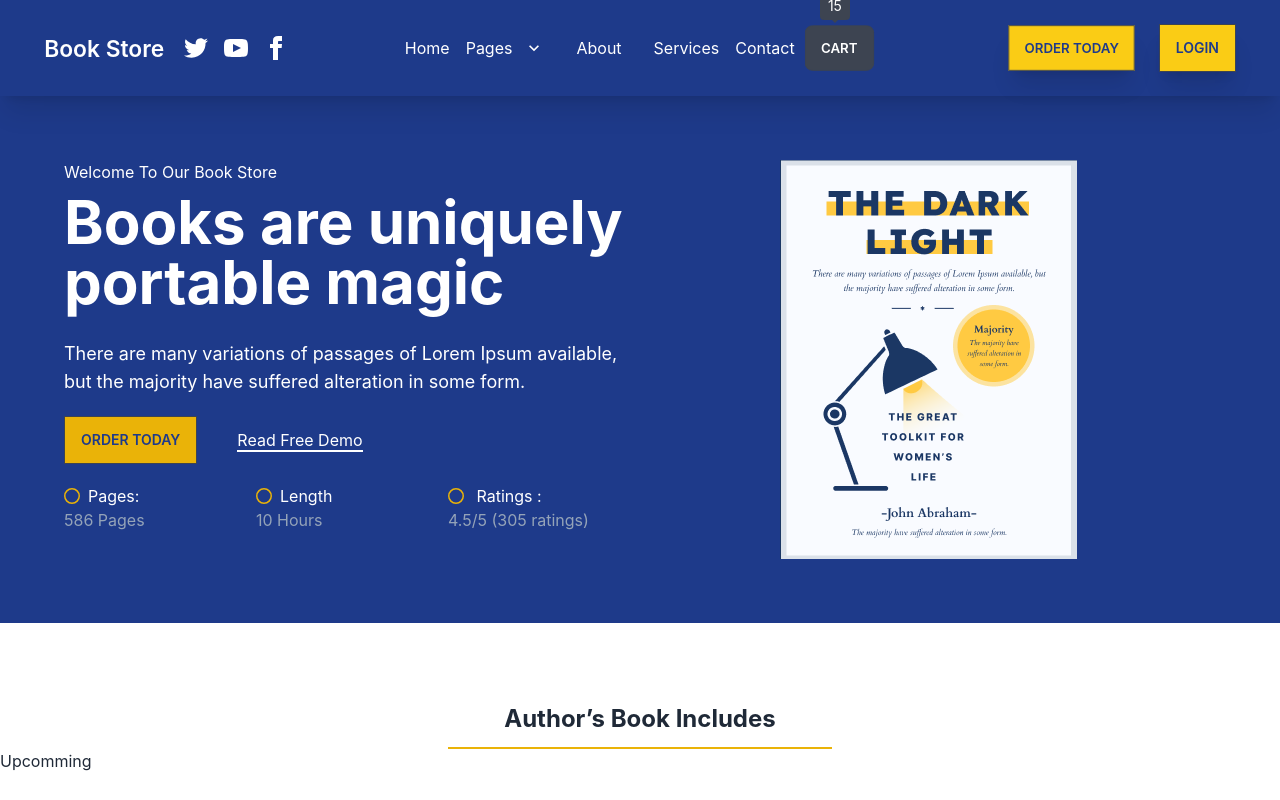
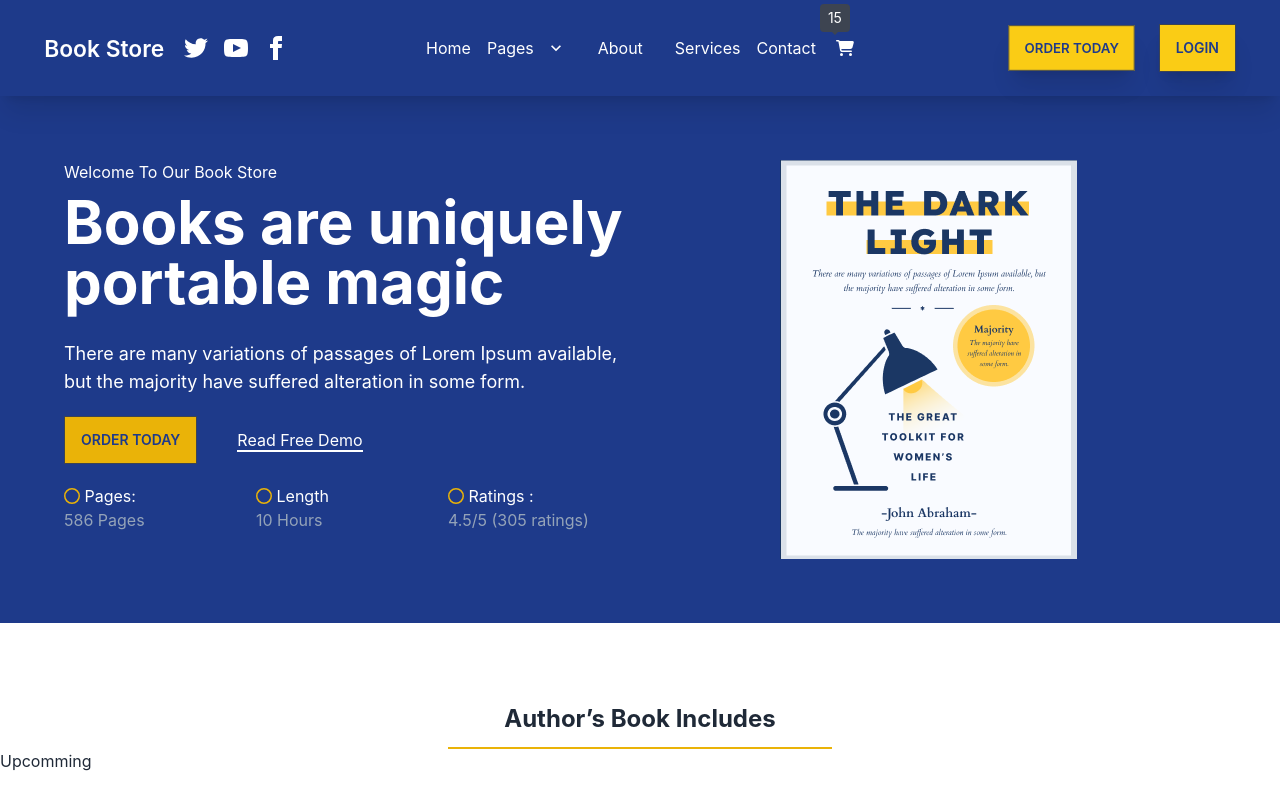
Before and after one commit to imashiqe/book-app, a React (Create React App) app: page / in a window 1280 px wide. Shown: the top 800 px of the page. Built offline with nearby package versions, Linux system fonts and the light colour scheme.

Commit message:
cart and include page  icon updated

```diff
--- a/src/component/Home/Banner/Banner.js
+++ b/src/component/Home/Banner/Banner.js
@@ -34,15 +34,15 @@ portable magic </h2>
 
              <div className='grid grid-cols-3 py-5' >
                  <div >
-                    <h2 className='text-white'><span className='pr-2 text-yellow-500'><FontAwesomeIcon icon={faCircle} /></span>Pages:</h2>
+                    <h2 className='text-white'><span > <FontAwesomeIcon icon={faCircle} className="text-yellow-500" /> </span>Pages:</h2>
                     <p className='text-slate-400 '>586 Pages</p>
                  </div>
                  <div >
-                 <h2 className='text-white'> <span className='pr-2 text-yellow-500'><FontAwesomeIcon icon={faCircle} /></span>Length</h2>
+                 <h2 className='text-white'> <span > <FontAwesomeIcon icon={faCircle} className="text-yellow-500" /> </span>Length</h2>
                     <p className='text-slate-400'>10 Hours</p>
                  </div>
                  <div >
-                 <h2 className='text-white'> <span className='pr-2 text-yellow-500'><FontAwesomeIcon icon={faCircle} /></span> Ratings :</h2>
+                 <h2 className='text-white'> <span > <FontAwesomeIcon icon={faCircle} className="text-yellow-500" /></span> Ratings :</h2>
                     <p className='text-slate-400'>4.5/5 (305 ratings)</p>
                  </div>
              </div>
--- a/src/component/Home/Chapter_include/Chapter_include.js
+++ b/src/component/Home/Chapter_include/Chapter_include.js
@@ -1,3 +1,5 @@
+import { faCircle } from '@fortawesome/free-solid-svg-icons';
+import { FontAwesomeIcon } from '@fortawesome/react-fontawesome';
 import React from 'react';
 import { Link, NavLink } from 'react-router-dom';
 
@@ -13,10 +15,10 @@ const Chapter_include = () => {
     <p className='text-slate-500'>Making this the first true value generator on the Internet. It of over 200 Latin words, combined with a handful.</p>
     <div className='grid grid-cols-2'>
         <div>
-            <h2 className='text-blue-900 text-1xl font-bold'>Pages : <span className='text-slate-500 '>85pages</span></h2>
+            <h2 className='text-blue-900 text-1xl font-bold'><FontAwesomeIcon icon={faCircle} className="text-yellow-500" />  Pages : <span className='text-slate-500 '>85pages</span></h2>
         </div>
         <div>
-        <h2 className='text-blue-900 text-1xl font-bold'>Length : <span className='text-slate-500 '>1 Hour 15 mins</span></h2>
+        <h2 className='text-blue-900 text-1xl font-bold'><FontAwesomeIcon icon={faCircle} className="text-yellow-500" />  Length : <span className='text-slate-500 '>1 Hour 15 mins</span></h2>
         </div>
     </div>
   </div>
@@ -29,10 +31,10 @@ const Chapter_include = () => {
     <p className='text-slate-500'>Making this the first true value generator on the Internet. It of over 200 Latin words, combined with a handful.</p>
     <div className='grid grid-cols-2'>
         <div>
-            <h2 className='text-blue-900 text-1xl font-bold'>Pages : <span className='text-slate-500 '>85pages</span></h2>
+            <h2 className='text-blue-900 text-1xl font-bold'> <FontAwesomeIcon icon={faCircle} className="text-yellow-500" /> Pages : <span className='text-slate-500 '>85pages</span></h2>
         </div>
         <div>
-        <h2 className='text-blue-900 text-1xl font-bold'>Length : <span className='text-slate-500 '>1 Hour 15 mins</span></h2>
+        <h2 className='text-blue-900 text-1xl font-bold'> <FontAwesomeIcon icon={faCircle} className="text-yellow-500" /> Length : <span className='text-slate-500 '>1 Hour 15 mins</span></h2>
         </div>
     </div>
   </div>
@@ -44,10 +46,10 @@ const Chapter_include = () => {
     <p className='text-slate-500'>Making this the first true value generator on the Internet. It of over 200 Latin words, combined with a handful.</p>
     <div className='grid grid-cols-2'>
         <div>
-            <h2 className='text-blue-900 text-1xl font-bold'>Pages : <span className='text-slate-500 '>85pages</span></h2>
+            <h2 className='text-blue-900 text-1xl font-bold'><FontAwesomeIcon icon={faCircle} className="text-yellow-500" />  Pages : <span className='text-slate-500 '>85pages</span></h2>
         </div>
         <div>
-        <h2 className='text-blue-900 text-1xl font-bold'>Length : <span className='text-slate-500 '>1 Hour 15 mins</span></h2>
+        <h2 className='text-blue-900 text-1xl font-bold'><FontAwesomeIcon icon={faCircle} className="text-yellow-500" />  Length : <span className='text-slate-500 '>1 Hour 15 mins</span></h2>
         </div>
     </div>
   </div>
@@ -59,14 +61,16 @@ const Chapter_include = () => {
     <p className='text-slate-500'>Making this the first true value generator on the Internet. It of over 200 Latin words, combined with a handful.</p>
     <div className='grid grid-cols-2'>
         <div>
-            <h2 className='text-blue-900 text-1xl font-bold'>Pages : <span className='text-slate-500 '>85pages</span></h2>
+            <h2 className='text-blue-900 text-1xl font-bold'> <FontAwesomeIcon icon={faCircle} className="text-yellow-500" /> Pages : <span className='text-slate-500 '>85pages</span></h2>
         </div>
         <div>
-        <h2 className='text-blue-900 text-1xl font-bold'>Length : <span  className='text-slate-500 '>1 Hour 15 mins</span></h2>
+        <h2 className='text-blue-900 text-1xl font-bold'> <FontAwesomeIcon icon={faCircle} className="text-yellow-500" />  Length : <span  className='text-slate-500 '>1 Hour 15 mins</span></h2>
         </div>
     </div>
   </div>
 </div>
+
+
 
 
         </div>
--- a/src/shared/Header/Header.js
+++ b/src/shared/Header/Header.js
@@ -1,3 +1,5 @@
+import { faCartShopping } from '@fortawesome/free-solid-svg-icons';
+import { FontAwesomeIcon } from '@fortawesome/react-fontawesome';
 import React from 'react';
 import { Link } from 'react-router-dom';
 import Scroll from '../Scroll/Scroll';
@@ -57,8 +59,9 @@ const Header = () => {
       <li><a>Services</a></li>
 
       <Link className='pt-3' to='/contact'>Contact</Link>
-      <div className="tooltip tooltip-open tooltip-top pl-2" data-tip="15">
-  <button className="btn">Cart</button>
+      <div className="tooltip tooltip-open tooltip-top pl-5 mt-3 " data-tip="15">
+
+   <Link className='' to='#'>   <FontAwesomeIcon icon={faCartShopping}  /></Link>
 </div>
     </ul>
   </div>
```
